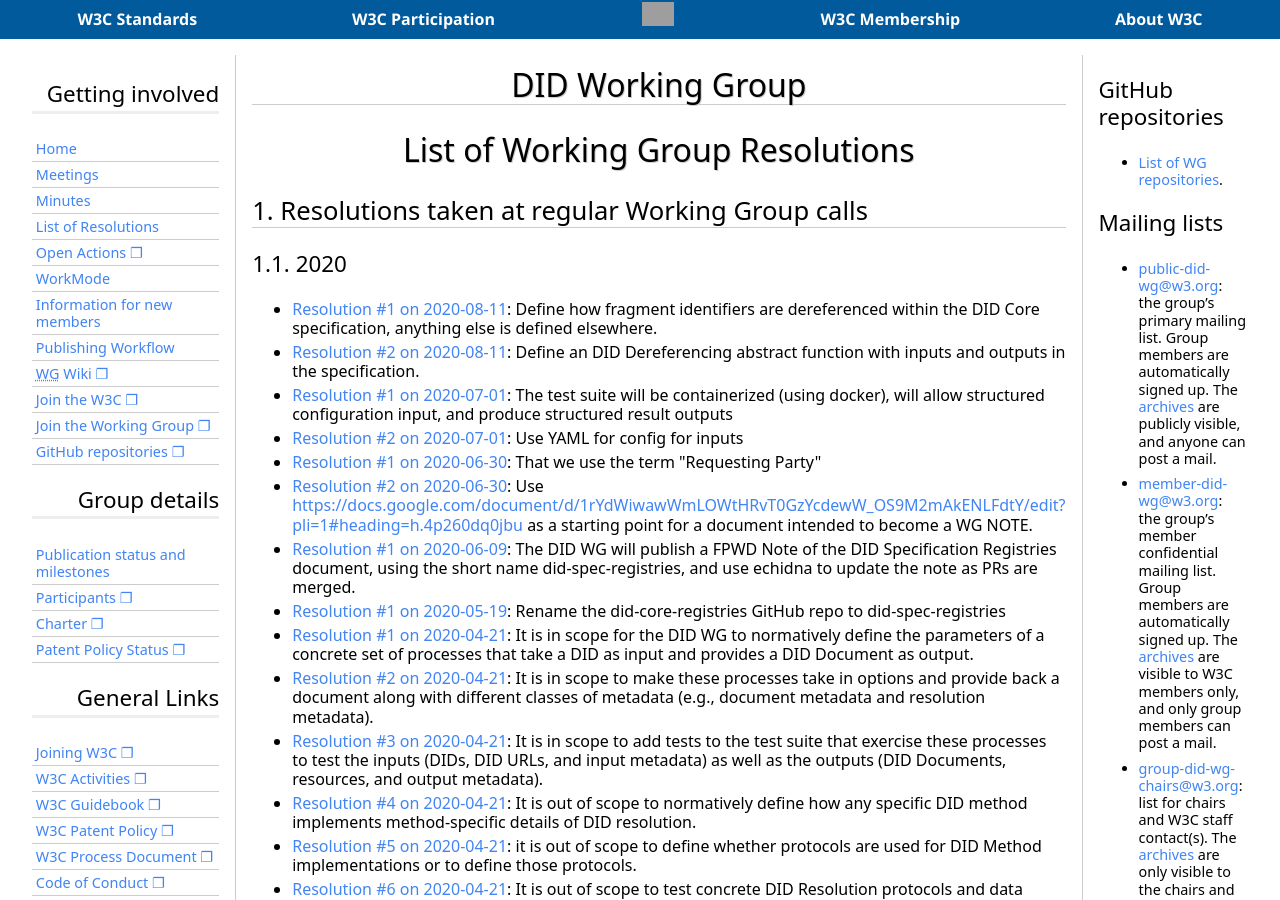
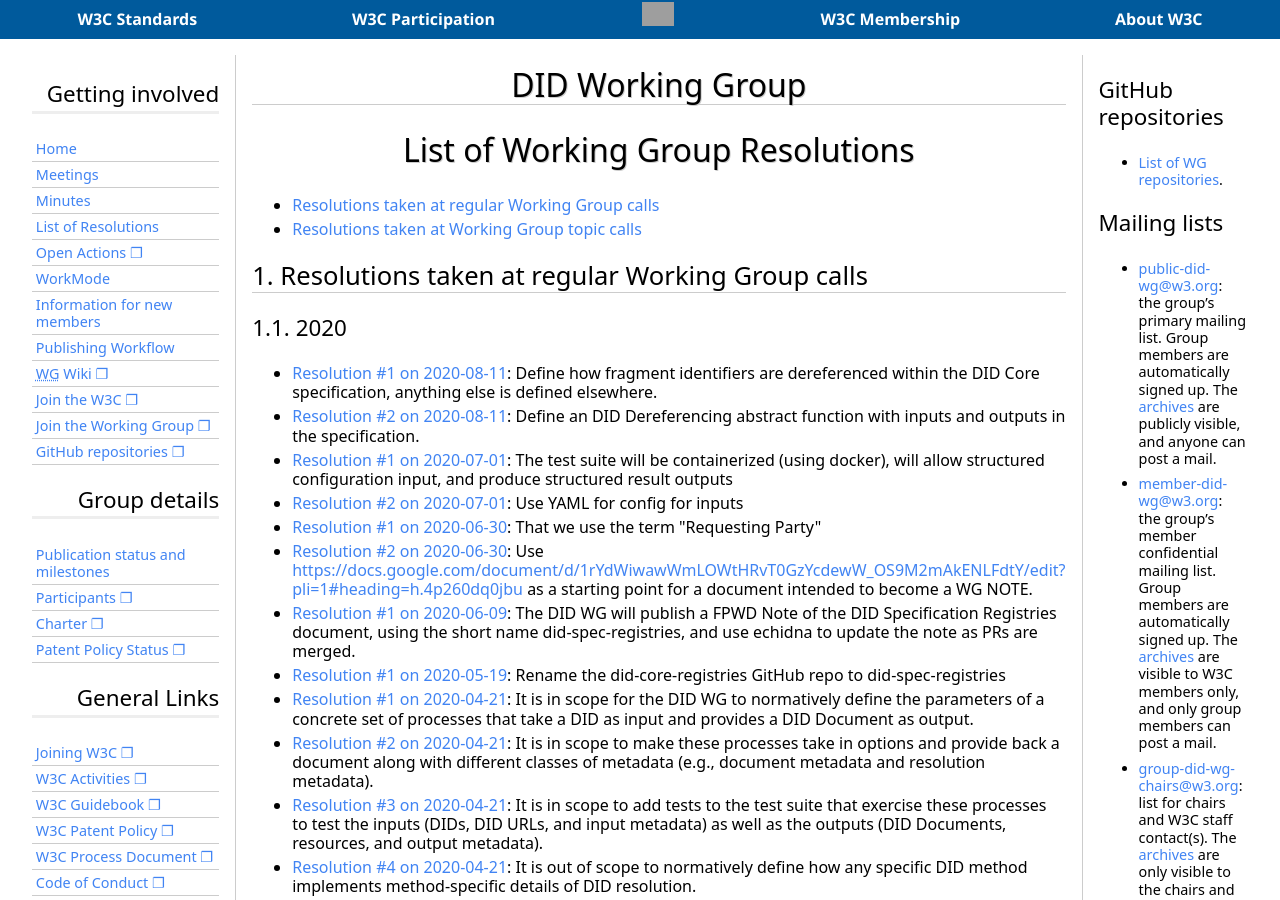
Before and after one commit to w3c/did-wg, a Jekyll site: the page built from Meetings/Minutes/resolutions.md, in a window 1280 px wide and 900 px high. Built offline with Jekyll 4.4.1, drawn with Linux system fonts in a browser that asks for light colours; some web fonts are replaced; our own code applies the rules of GitHub Pages for plain Markdown files; part of the change alters nothing that is shown; grey boxes are pictures that could not be loaded.

Commit message:
Resolution listing

```diff
--- a/Meetings/Minutes/resolutions.md
+++ b/Meetings/Minutes/resolutions.md
@@ -3,6 +3,12 @@ layout: default
 ---
 
 # List of Working Group Resolutions
+{: .no_toc}
+
+* TOC
+{:toc}
+
+
 
 ## Resolutions taken at regular Working Group calls
 
@@ -12,6 +18,7 @@ layout: default
 
 
 ## Resolutions taken at Working Group topic calls
+
 
 <div id='resolutions_topic'>
 
--- a/assets/resolutions.json
+++ b/assets/resolutions.json
@@ -1,4 +1,5 @@
 {
+    "date": "2020-09-03T14:50:46.435Z",
     "short_names": [
         "2019-09-16-did.md",
         "2019-09-17-did.md",
@@ -72,7 +73,9 @@
         "2020-08-18-did-topic.md",
         "2020-08-18-did.md",
         "2020-08-25-did.md",
-        "2020-08-27-did-topic.md"
+        "2020-08-27-did-topic.md",
+        "2020-09-01-did-topic.md",
+        "2020-09-01-did.md"
     ],
     "resolutions": [
         {
```
